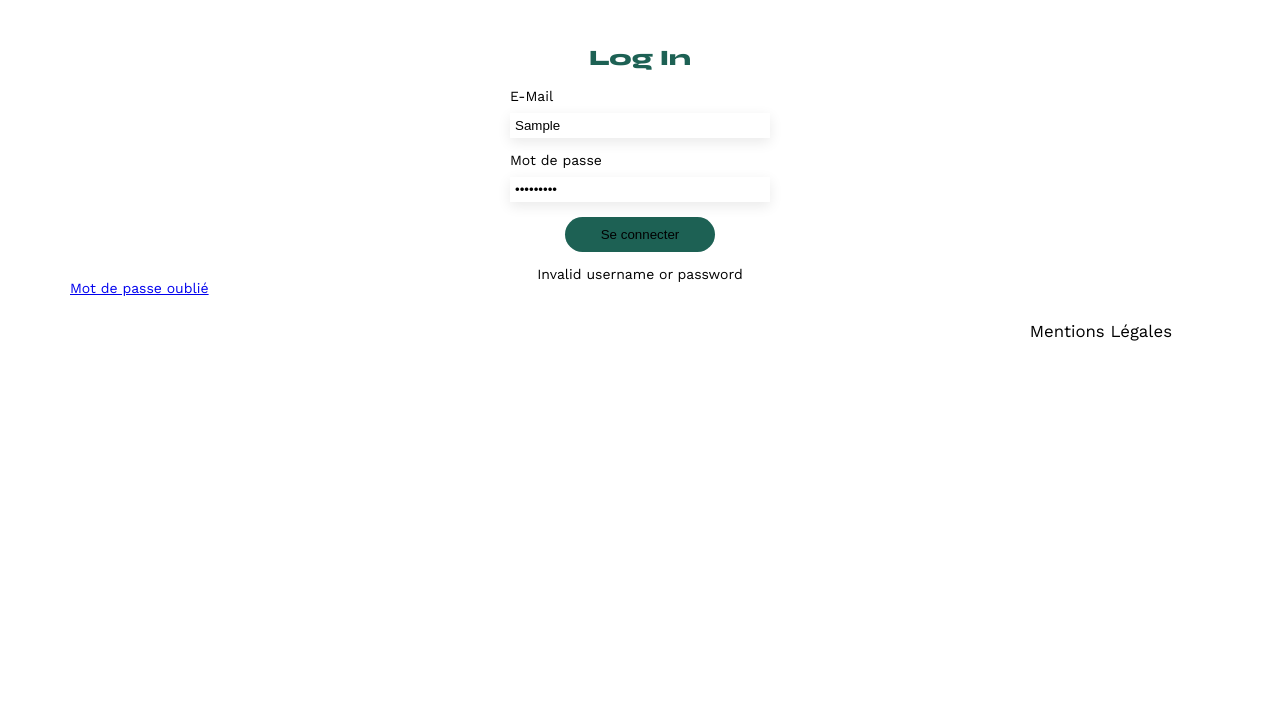
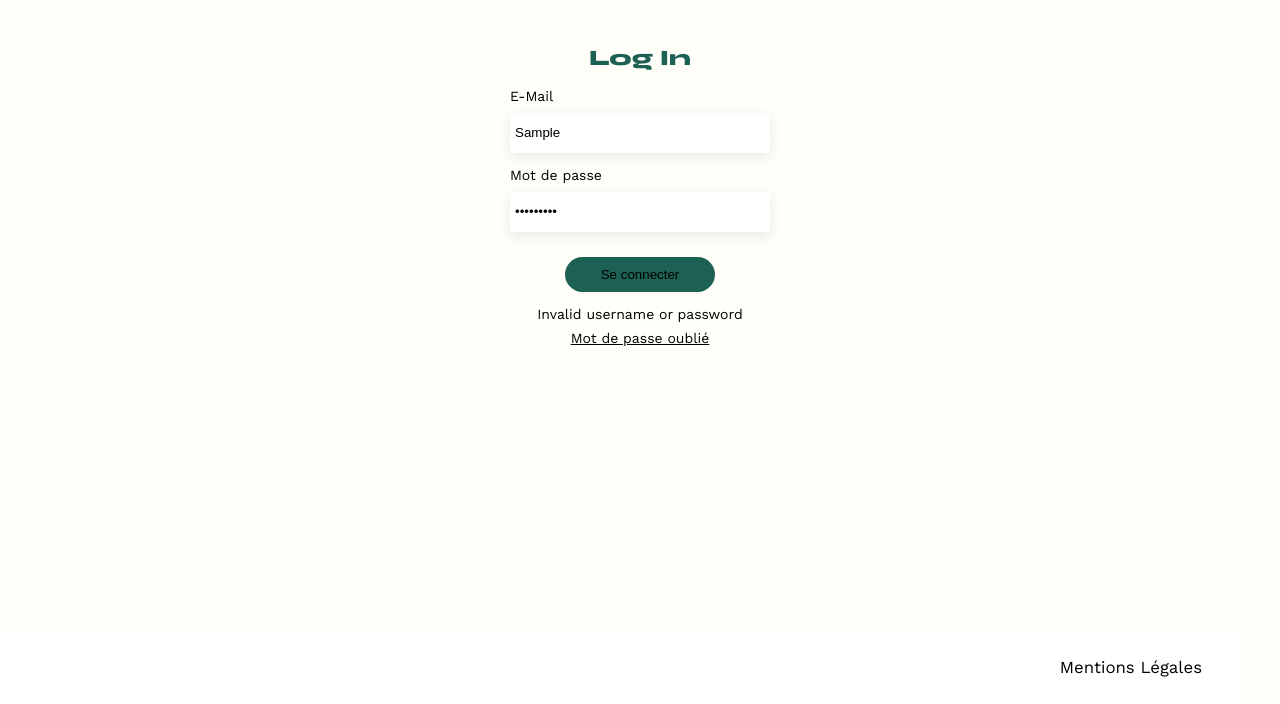
Before and after one commit to ScottX2023/Projet-6, a plain HTML site: page FrontEnd/login.html in a window 1280 px wide. Both pictures are taken after typing "Sample", "Sample123" into the empty fields and a click on the button "Se connecter". Shown: the part 96-800 px from the top of the page. Drawn offline with nearby package versions, Linux system fonts and the light colour scheme; no server answers.

Commit message:
Modifications Soutenance
Modification de la page de login afin de correspondre a la maquette, modification de la couleur de background pour la page de login et l'index, correction de l'affichage du message d'erreur ainsi que la taille des inputs pour la page de login

```diff
--- a/FrontEnd/assets/style.css
+++ b/FrontEnd/assets/style.css
@@ -52,6 +52,7 @@ body {
 	margin:auto;
 	font-family: 'Work Sans' ;
 	font-size: 14px;
+	background-color: #FFFEF8;
 }
 header {
 	display: flex;
@@ -186,6 +187,13 @@ footer nav ul {
 	margin: 2em
 }
 
+#footer-index {
+	background-color: #FFF;
+	padding-top: 5px;
+	padding-bottom: 5px;
+}
+
+
 /* Style boutons catégories */
 
 #filter-buttons {
@@ -241,6 +249,7 @@ footer nav ul {
 	box-shadow: 0px 4px 14px 0px rgba(0, 0, 0, 0.09);
 	border: none;
 	width: 250px;
+	height: 30px;
 }
 
 .button-login {
@@ -250,6 +259,7 @@ footer nav ul {
 	padding: 10px;
 	color: #FFF;
 	width: 150px;
+	margin-top: 10px;
 }
 
 .button-login:hover,
@@ -257,6 +267,24 @@ footer nav ul {
 	color: #000;
 	text-decoration: none;
 	cursor: pointer;
+}
+
+.reset {
+	display: flex;
+	justify-content: center;
+	margin-top: 10px;
+}
+
+.reset-password {
+	color: #000;
+}
+
+#footer-login {
+	background-color: #FFF;
+	position: fixed;
+	bottom: 0;
+	left: -40px;
+	width: 100%;
 }
 
 /* Style edit tools */
--- a/FrontEnd/login.html
+++ b/FrontEnd/login.html
@@ -39,10 +39,10 @@
           </div>
     </form>
     <div class="reset">
-      <a href="#">Mot de passe oublié</a>
+      <a class="reset-password" href="#">Mot de passe oublié</a>
     </div>
   </main>
-  <footer>
+  <footer id="footer-login">
 	<nav>
 		<ul>
 			<li>Mentions Légales</li>
--- a/FrontEnd/scripts/login.js
+++ b/FrontEnd/scripts/login.js
@@ -1,6 +1,8 @@
 document.addEventListener('DOMContentLoaded', () => {
 
     const loginForm = document.getElementById('login-form');
+    const errorContainer = document.createElement('div');
+    loginForm.appendChild(errorContainer);
 
     // Envoi des identifiants de connexion
 
@@ -13,6 +15,7 @@ document.addEventListener('DOMContentLoaded', () => {
       };
 
       console.log('userData:', userData);
+      errorContainer.innerHTML = '';
 
       fetch('http://localhost:5678/api/users/login', {
         method: 'POST',
@@ -39,7 +42,7 @@ document.addEventListener('DOMContentLoaded', () => {
           console.error(error);
           const errorMessage = document.createElement('p');
           errorMessage.textContent = 'Invalid username or password';
-          loginForm.appendChild(errorMessage);
+          errorContainer.appendChild(errorMessage);
         });
     });
   });
```
Also changed, not shown: FrontEnd/index.html (+9 -8 lines), Backend/images/finn-QhjgAniliuY-unsplash_11694093819952.png (added), Backend/images/finn-QhjgAniliuY-unsplash_11694095691462.png (added), Backend/images/hotel-first-arte-new-delhi1651287605585.png (deleted), 3 other files.
